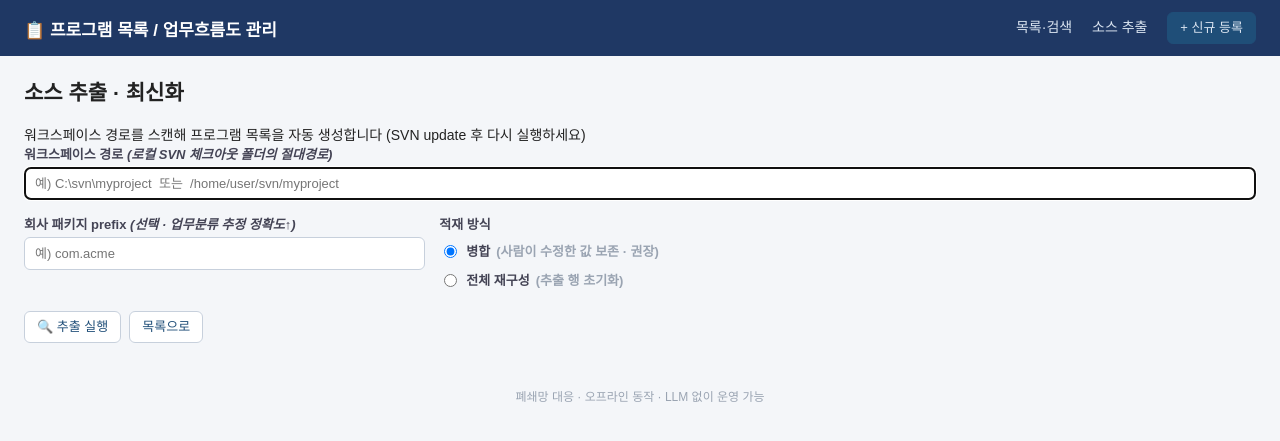
After one commit to minth215/aiagent, a FastAPI app: template app/templates/scan.html in a window 1280 px wide. The commit adds this page. Shown: the top 441 px of the page. Run offline with FastAPI, Linux system fonts and the light colour scheme; the template is opened without the code that fills it, so the values that code supplies are empty; parts of the project's set-up code (start-up, migrations or seed data) failed here and were passed over.

Commit message:
Add in-browser source extraction page (/scan)
전 과정을 GUI로 완결: 웹앱에서 워크스페이스 경로를 입력하고 '추출 실행'만 누르면
스캔→DB 병합까지 수행된다. CLI 재실행 없이 svn update 후 브라우저에서 최신화 가능.

- GET/POST /scan: 경로·base_package·적재방식(병합/재구성) 입력 폼 + 결과 요약
  (신규/갱신 건수, 파일수·유형별·업무분류·테이블). 잘못된 경로·오류는 화면에 표시.
- 병합은 기존 upsert_programs 재사용 → 사람이 확정한 값 보존, 중복 방지.
- 상단 네비게이션에 '소스 추출' 메뉴 추가, 결과 박스/라디오 스타일 추가.
- 마지막 입력 경로·패키지를 브라우저 localStorage에 기억.
- README: 전 과정 GUI 사용법 문서화.

검증(TestClient): /scan 렌더·병합 적재(13건)·편집 보존·전체 재구성·경로오류 처리,
Excel/PPT 내보내기 정상.

Co-Authored-By: Claude Opus 4.8 <noreply@anthropic.com>
Claude-Session: https://claude.ai/code/session_01Pq6ECehARnCkjvppxH8S2S

```diff
--- a/app/main.py
+++ b/app/main.py
@@ -2,6 +2,7 @@
 
 화면(웹 입력/검색/조회) + 산출물 내보내기(Excel/PPT) + 간단한 JSON API 제공.
 """
+import os
 import urllib.parse
 from pathlib import Path
 
@@ -15,6 +16,7 @@ from app import crud
 from app.database import get_db, init_db
 from app.exporters.excel import build_program_list
 from app.exporters.pptx import build_flow_diagram
+from app.extractor import scan_workspace
 from app.models import COLUMNS
 
 BASE_DIR = Path(__file__).resolve().parent
@@ -74,6 +76,43 @@ def index(
             "query_string": urllib.parse.urlencode({k: v for k, v in current.items() if v}),
         },
     )
+
+
+@app.get("/scan", response_class=HTMLResponse)
+def scan_form(request: Request):
+    return templates.TemplateResponse(
+        "scan.html",
+        {"request": request, "result": None, "stats": None, "error": None,
+         "workspace": "", "base_package": "", "mode": "merge"},
+    )
+
+
+@app.post("/scan", response_class=HTMLResponse)
+async def scan_run(request: Request, db: Session = Depends(get_db)):
+    form = await request.form()
+    workspace = (form.get("workspace") or "").strip()
+    base_package = (form.get("base_package") or "").strip() or None
+    mode = form.get("mode") or "merge"
+
+    ctx = {"request": request, "result": None, "stats": None, "error": None,
+           "workspace": workspace, "base_package": base_package or "", "mode": mode}
+
+    if not workspace:
+        ctx["error"] = "워크스페이스 경로를 입력하세요."
+    elif not os.path.isdir(workspace):
+        ctx["error"] = f"경로를 찾을 수 없거나 폴더가 아닙니다: {workspace}"
+    else:
+        try:
+            result = scan_workspace(workspace, base_package=base_package)
+            rows = [{k: v for k, v in p.items() if not k.startswith("_")}
+                    for p in result["programs"]]
+            stats = crud.upsert_programs(db, rows, replace=(mode == "replace"))
+            ctx["result"] = result["summary"]
+            ctx["stats"] = stats
+        except Exception as exc:  # noqa: BLE001 - 사용자에게 원인 표시
+            ctx["error"] = f"추출 중 오류: {exc}"
+
+    return templates.TemplateResponse("scan.html", ctx)
 
 
 @app.get("/new", response_class=HTMLResponse)
--- a/app/static/style.css
+++ b/app/static/style.css
@@ -75,4 +75,20 @@ td.nowrap { white-space: nowrap; }
 }
 .form-actions { margin-top: 18px; display: flex; gap: 8px; }
 
+/* 소스 추출 화면 */
+.radios { display: flex; flex-direction: column; gap: 6px; padding-top: 4px; }
+.radio { font-size: 13px; font-weight: normal; color: #333; display: flex; align-items: center; gap: 6px; }
+.radio em { color: #9aa4b2; font-style: normal; }
+.result-box { margin-top: 16px; border-radius: 8px; padding: 16px 18px; border: 1px solid; }
+.result-ok { background: #eef7f0; border-color: #bfe0c8; }
+.result-err { background: #fdecee; border-color: #f2c2c7; color: #9e2a33; }
+.result-title { font-size: 16px; font-weight: bold; color: #217346; margin-bottom: 10px; }
+.result-stats { display: flex; gap: 16px; margin-bottom: 12px; flex-wrap: wrap; }
+.result-stats .stat { font-size: 13px; color: #445; }
+.result-stats .stat b { font-size: 20px; color: #1f4e78; margin-right: 3px; }
+.result-stats .stat.warn b { color: #b7791f; }
+table.mini { border-collapse: collapse; margin: 6px 0; }
+table.mini th { text-align: left; color: #667; font-weight: 600; padding: 4px 14px 4px 0; vertical-align: top; white-space: nowrap; }
+table.mini td { padding: 4px 0; color: #223; }
+
 @media (max-width: 900px) { .grid { grid-template-columns: 1fr; } }
--- a/app/templates/base.html
+++ b/app/templates/base.html
@@ -11,6 +11,7 @@
     <a href="/" class="brand">📋 프로그램 목록 / 업무흐름도 관리</a>
     <nav>
       <a href="/">목록·검색</a>
+      <a href="/scan">소스 추출</a>
       <a href="/new" class="btn btn-primary">+ 신규 등록</a>
     </nav>
   </header>
--- /dev/null
+++ b/app/templates/scan.html
@@ -0,0 +1,86 @@
+{% extends "base.html" %}
+{% block title %}소스 추출{% endblock %}
+{% block content %}
+<div class="form-head">
+  <h2>소스 추출 · 최신화</h2>
+  <span>워크스페이스 경로를 스캔해 프로그램 목록을 자동 생성합니다 (SVN update 후 다시 실행하세요)</span>
+</div>
+
+<form class="panel entry" method="post" action="/scan" id="scanForm">
+  <div class="grid">
+    <div class="field full">
+      <label for="workspace">워크스페이스 경로 <em>(로컬 SVN 체크아웃 폴더의 절대경로)</em></label>
+      <input type="text" id="workspace" name="workspace" value="{{ workspace }}"
+             placeholder="예) C:\svn\myproject  또는  /home/user/svn/myproject" autofocus>
+    </div>
+    <div class="field">
+      <label for="base_package">회사 패키지 prefix <em>(선택 · 업무분류 추정 정확도↑)</em></label>
+      <input type="text" id="base_package" name="base_package" value="{{ base_package }}"
+             placeholder="예) com.acme">
+    </div>
+    <div class="field">
+      <label>적재 방식</label>
+      <div class="radios">
+        <label class="radio"><input type="radio" name="mode" value="merge"
+          {% if mode != 'replace' %}checked{% endif %}> 병합 <em>(사람이 수정한 값 보존 · 권장)</em></label>
+        <label class="radio"><input type="radio" name="mode" value="replace"
+          {% if mode == 'replace' %}checked{% endif %}> 전체 재구성 <em>(추출 행 초기화)</em></label>
+      </div>
+    </div>
+  </div>
+  <div class="form-actions">
+    <button type="submit" class="btn primary" id="scanBtn">🔍 추출 실행</button>
+    <a href="/" class="btn ghost">목록으로</a>
+  </div>
+</form>
+
+{% if error %}
+  <div class="result-box result-err">⚠ {{ error }}</div>
+{% endif %}
+
+{% if stats %}
+  <div class="result-box result-ok">
+    <div class="result-title">✓ 추출 완료</div>
+    <div class="result-stats">
+      <span class="stat"><b>{{ stats.added }}</b> 신규</span>
+      <span class="stat"><b>{{ stats.updated }}</b> 갱신</span>
+      {% if stats.missing %}<span class="stat warn"><b>{{ stats.missing }}</b> 스캔에 없는 잔여 행</span>{% endif %}
+    </div>
+    {% if result %}
+    <table class="mini">
+      <tr><th>스캔 파일</th><td>{{ result.file_count }}건</td></tr>
+      <tr><th>유형별</th><td>{% for k,v in result.by_type.items() %}{{ k }} {{ v }}{% if not loop.last %} · {% endif %}{% endfor %}</td></tr>
+      <tr><th>업무분류</th><td>{% for k,v in result.clusters.items() %}{{ k }}({{ v }}){% if not loop.last %} · {% endif %}{% endfor %}</td></tr>
+      <tr><th>테이블({{ result.tables|length }})</th><td>{{ result.tables|join(', ') }}</td></tr>
+    </table>
+    {% endif %}
+    {% if stats.missing %}
+    <p class="hint">※ 잔여 행 = 이번 스캔에 없지만 DB에 남은 소스 행(삭제된 파일일 수 있음). 목록에서 확인 후 삭제하거나, ‘전체 재구성’으로 다시 만드세요.</p>
+    {% endif %}
+    <div class="form-actions">
+      <a href="/" class="btn primary">→ 목록에서 검토하기</a>
+    </div>
+  </div>
+{% endif %}
+
+<script>
+  // 마지막 입력값 기억 (해당 브라우저에서만)
+  (function () {
+    try {
+      const ws = document.getElementById("workspace");
+      const bp = document.getElementById("base_package");
+      if (!ws.value) ws.value = localStorage.getItem("scan_ws") || "";
+      if (!bp.value) bp.value = localStorage.getItem("scan_bp") || "";
+      document.getElementById("scanForm").addEventListener("submit", function () {
+        try {
+          localStorage.setItem("scan_ws", ws.value);
+          localStorage.setItem("scan_bp", bp.value);
+        } catch (e) {}
+        const btn = document.getElementById("scanBtn");
+        btn.textContent = "추출 중… (잠시만요)";
+        btn.disabled = true;
+      });
+    } catch (e) {}
+  })();
+</script>
+{% endblock %}
```
Also changed, not shown: README.md.
